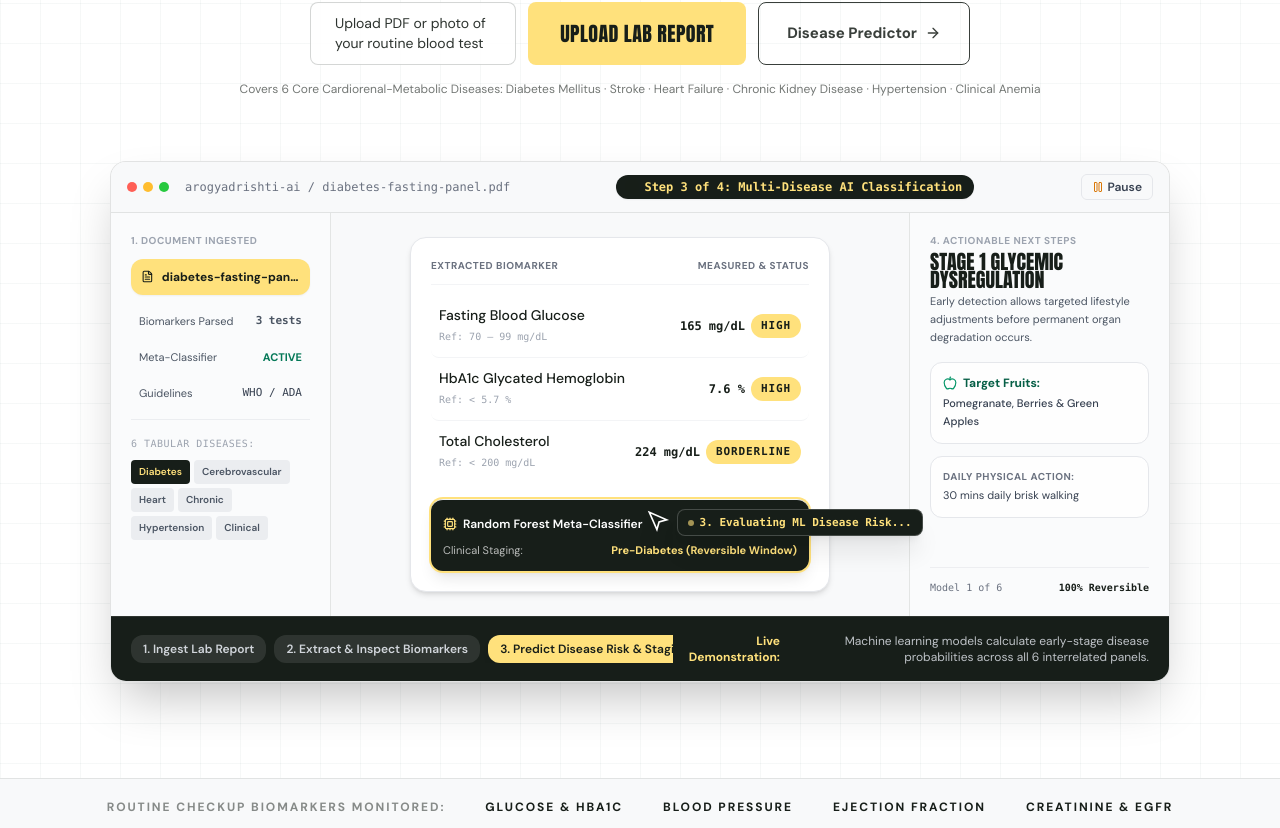
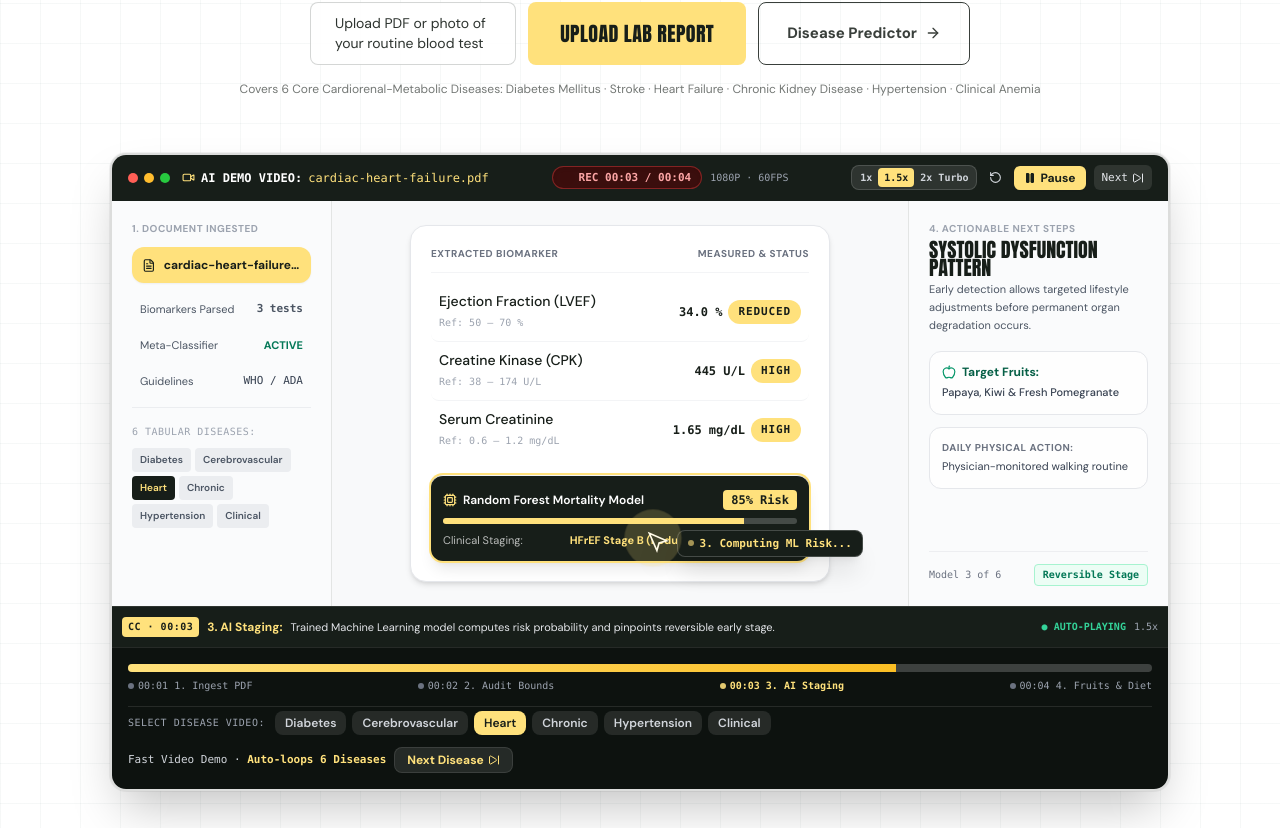
Before and after one commit to adisingh592/mini-ml-project, a React (Vite) app in the folder frontend/: page / in a window 1280 px wide. Shown: the part 910-1738 px from the top of the page. Built offline with nearby package versions, Linux system fonts and the light colour scheme; no server answers.

Commit message:
Convert hero walkthrough to fast video demonstration with timeline scrubber, closed captions, and speed controls

```diff
--- a/frontend/src/index.css
+++ b/frontend/src/index.css
@@ -170,3 +170,12 @@
 .animate-pulse-soft {
   animation: pulse-soft 1.8s ease-in-out infinite;
 }
+
+@keyframes laser-scan {
+  0% { top: 0%; opacity: 0.8; }
+  50% { opacity: 1; }
+  100% { top: 100%; opacity: 0.2; }
+}
+.animate-laser-scan {
+  animation: laser-scan 1.2s ease-in-out infinite;
+}
--- a/frontend/src/pages/HomePage.jsx
+++ b/frontend/src/pages/HomePage.jsx
@@ -2,7 +2,8 @@ import React, { useState, useEffect } from 'react'
 import { Link } from 'react-router-dom'
 import {
   Check, X, Cpu, ArrowRight, Activity, ShieldCheck, Database,
-  Sparkles, Apple, FileText, CheckCircle2, TrendingUp, Info, Play, Pause
+  Sparkles, Apple, FileText, CheckCircle2, TrendingUp, Info, Play, Pause,
+  RotateCcw, SkipForward, Video, Zap
 } from 'lucide-react'
 
 const CYCLING_MODELS = [
@@ -176,39 +177,51 @@ const HERO_REPORT_EXAMPLES = [
 const TOUR_STEPS = [
   {
     step: 0,
+    timestamp: '00:01',
+    chapter: '1. Ingest PDF',
     badge: 'Step 1 of 4: Document Ingestion',
     title: '1. Ingest Lab Report',
-    description: 'Patient uploads PDF, scan, or photo. The system ingests raw laboratory data.',
     cursorTarget: { x: '13%', y: '28%' },
-    cursorLabel: '1. Ingesting Lab Document...',
+    cursorLabel: '1. Scanning Lab PDF...',
     actionHighlight: 'left_file',
+    caption: 'High-speed OCR scans uploaded report and extracts raw clinical values.',
+    shortExplanation: 'Upload PDF / photo → OCR extracts clinical parameters instantly.',
   },
   {
     step: 1,
-    badge: 'Step 2 of 4: Biomarker Parsing & Normalization',
+    timestamp: '00:02',
+    chapter: '2. Audit Bounds',
+    badge: 'Step 2 of 4: Biomarker Normalization',
     title: '2. Extract & Inspect Biomarkers',
-    description: 'OCR extracts clinical parameters, checks standard normal intervals, and highlights out-of-bounds readings.',
     cursorTarget: { x: '45%', y: '36%' },
-    cursorLabel: '2. Inspecting Blood Biomarkers...',
+    cursorLabel: '2. Auditing Biomarkers...',
     actionHighlight: 'middle_biomarker',
+    caption: 'Audits values against WHO/ADA normal intervals; flags out-of-range metrics with delta alerts.',
+    shortExplanation: 'Audits values against normal limits; flags out-of-bounds metrics.',
   },
   {
     step: 2,
-    badge: 'Step 3 of 4: Multi-Disease AI Classification',
+    timestamp: '00:03',
+    chapter: '3. AI Staging',
+    badge: 'Step 3 of 4: Multi-Disease AI Prediction',
     title: '3. Predict Disease Risk & Staging',
-    description: 'Machine learning models calculate early-stage disease probabilities across all 6 interrelated panels.',
     cursorTarget: { x: '51%', y: '75%' },
-    cursorLabel: '3. Evaluating ML Disease Risk...',
+    cursorLabel: '3. Computing ML Risk...',
     actionHighlight: 'middle_model',
+    caption: 'Trained Machine Learning model computes risk probability and pinpoints reversible early stage.',
+    shortExplanation: 'Specialized ML classifier calculates risk probability & reversible early stage.',
   },
   {
     step: 3,
-    badge: 'Step 4 of 4: Preventive Nutrition & Lifestyle Plan',
+    timestamp: '00:04',
+    chapter: '4. Fruits & Diet',
+    badge: 'Step 4 of 4: Preventive Nutrition & Fruits',
     title: '4. Prescribe Fruits & Lifestyle Plan',
-    description: 'Recommends specific fruits, dietary changes, and daily exercise to naturally halt or reverse early progression.',
     cursorTarget: { x: '86%', y: '42%' },
-    cursorLabel: '4. Prescribing Fruits & Daily Habits...',
+    cursorLabel: '4. Prescribing Fruits & Habits...',
     actionHighlight: 'right_action',
+    caption: 'Prescribes disease-targeting fruits, dietary adjustments & daily walking to halt disease growth early.',
+    shortExplanation: 'Recommends targeted fruits, dietary habits & daily walking to reverse early risk.',
   },
 ]
 
@@ -216,15 +229,20 @@ function HeroInteractiveReportMockup() {
   const [diseaseIndex, setDiseaseIndex] = useState(0)
   const [tourStep, setTourStep] = useState(0)
   const [isPaused, setIsPaused] = useState(false)
+  const [playbackSpeed, setPlaybackSpeed] = useState(1.5) // 1.5x Fast by default!
   const [clickPulse, setClickPulse] = useState(false)
 
-  // Step progression timer (every 2.8s advances tour step; when cycle finishes, advances disease)
+  // Step duration adjusted by playback speed:
+  // 1x = 1600ms, 1.5x = 1060ms, 2x = 750ms
+  const stepDuration = Math.round(1600 / playbackSpeed)
+
+  // Video cycle timer
   useEffect(() => {
     if (isPaused) return
 
     const timer = setInterval(() => {
       setClickPulse(true)
-      setTimeout(() => setClickPulse(false), 500)
+      setTimeout(() => setClickPulse(false), Math.min(300, Math.round(stepDuration * 0.3)))
 
       setTourStep((prevStep) => {
         if (prevStep === TOUR_STEPS.length - 1) {
@@ -234,10 +252,10 @@ function HeroInteractiveReportMockup() {
         }
         return prevStep + 1
       })
-    }, 2800)
+    }, stepDuration)
 
     return () => clearInterval(timer)
-  }, [isPaused])
+  }, [isPaused, playbackSpeed, stepDuration])
 
   const current = HERO_REPORT_EXAMPLES[diseaseIndex]
   const currentTour = TOUR_STEPS[tourStep]
@@ -245,62 +263,133 @@ function HeroInteractiveReportMockup() {
   const handleSelectStep = (s) => {
     setTourStep(s)
     setClickPulse(true)
-    setTimeout(() => setClickPulse(false), 500)
+    setTimeout(() => setClickPulse(false), 300)
   }
 
   const handleSelectDisease = (idx) => {
     setDiseaseIndex(idx)
     setTourStep(0)
     setClickPulse(true)
-    setTimeout(() => setClickPulse(false), 500)
+    setTimeout(() => setClickPulse(false), 300)
   }
+
+  const handleRestart = () => {
+    setTourStep(0)
+    setClickPulse(true)
+    setTimeout(() => setClickPulse(false), 300)
+  }
+
+  const handleNextDisease = () => {
+    setDiseaseIndex((prev) => (prev + 1) % HERO_REPORT_EXAMPLES.length)
+    setTourStep(0)
+    setClickPulse(true)
+    setTimeout(() => setClickPulse(false), 300)
+  }
+
+  // Fast, nimble cursor transition
+  const cursorTransition = playbackSpeed >= 2
+    ? 'all 0.22s cubic-bezier(0.16, 1, 0.3, 1)'
+    : playbackSpeed >= 1.5
+    ? 'all 0.30s cubic-bezier(0.16, 1, 0.3, 1)'
+    : 'all 0.42s cubic-bezier(0.16, 1, 0.3, 1)'
+
+  const progressPercent = ((tourStep + 1) / TOUR_STEPS.length) * 100
 
   return (
     <div
       onMouseEnter={() => setIsPaused(true)}
       onMouseLeave={() => setIsPaused(false)}
-      className="max-w-[1060px] mx-auto mt-16 border border-[rgba(23,30,25,0.12)] bg-white shadow-2xl rounded-2xl overflow-hidden text-left transition-all relative"
+      className="max-w-[1060px] mx-auto mt-14 border-2 border-[#171e19]/15 bg-white shadow-2xl rounded-2xl overflow-hidden text-left transition-all relative ring-1 ring-black/5"
     >
-      {/* ── Top Window Bar with Live Workflow Indicator ── */}
-      <div className="flex flex-wrap items-center justify-between gap-3 px-4 py-3 border-b border-[rgba(23,30,25,0.1)] bg-[#f8f9fa]">
-        <div className="flex items-center gap-2">
+      {/* ── Top Video Bar with Live Recording Badge & Speed Controls ── */}
+      <div className="flex flex-wrap items-center justify-between gap-3 px-4 py-2.5 border-b border-[rgba(23,30,25,0.12)] bg-[#171e19] text-white">
+        {/* Left: macOS dots & Video File Tag */}
+        <div className="flex items-center gap-3">
           <div className="flex items-center gap-1.5">
             <i className="w-2.5 h-2.5 rounded-full bg-[#ff5f56]" />
             <i className="w-2.5 h-2.5 rounded-full bg-[#ffbd2e]" />
             <i className="w-2.5 h-2.5 rounded-full bg-[#27c93f]" />
           </div>
-          <span className="text-xs font-mono font-medium text-gray-500 ml-2 hidden sm:inline">
-            arogyadrishti-ai / {current.fileName}
-          </span>
+          <div className="flex items-center gap-1.5 text-xs font-mono font-medium text-gray-300">
+            <Video size={13} className="text-[#ffe17c]" />
+            <span className="hidden sm:inline font-bold text-white">AI DEMO VIDEO:</span>
+            <span className="text-[#ffe17c]">{current.fileName}</span>
+          </div>
         </div>
 
-        {/* Live Step Explanation Pill */}
-        <div className="flex items-center gap-2 bg-[#171e19] text-[#ffe17c] px-3 py-1 rounded-full text-xs font-mono font-semibold shadow-sm">
-          <span className="w-2 h-2 rounded-full bg-[#ffe17c] animate-ping" />
-          <span>{currentTour.badge}</span>
+        {/* Center: Live Recording & Timecode Counter */}
+        <div className="flex items-center gap-2">
+          <div className="flex items-center gap-2 bg-red-950/80 border border-red-500/40 text-red-300 px-2.5 py-0.5 rounded-full text-[11px] font-mono font-bold shadow-inner">
+            <span className="w-2 h-2 rounded-full bg-red-500 animate-ping" />
+            <span>REC {currentTour.timestamp} / 00:04</span>
+          </div>
+          <span className="text-[10px] font-mono text-gray-400 hidden md:inline">1080P · 60FPS</span>
         </div>
 
-        {/* Interactive Play/Pause Button */}
+        {/* Right: Video Controls (Speed, Restart, Play/Pause, Next) */}
+        <div className="flex items-center gap-2">
+          {/* Speed Pills */}
+          <div className="flex items-center bg-white/10 p-0.5 rounded-lg border border-white/15 text-[10px] font-mono">
+            {[1, 1.5, 2].map((s) => (
+              <button
+                key={s}
+                type="button"
+                onClick={() => setPlaybackSpeed(s)}
+                className={`px-1.5 py-0.5 rounded font-bold transition ${
+                  playbackSpeed === s
+                    ? 'bg-[#ffe17c] text-[#171e19] shadow-sm'
+                    : 'text-gray-300 hover:text-white'
+                }`}
+                title={`Playback speed ${s}x`}
+              >
+                {s === 2 ? '2x Turbo' : `${s}x`}
+              </button>
+            ))}
+          </div>
+
+          {/* Restart Button */}
+          <button
+            type="button"
+            onClick={handleRestart}
+            className="p-1 rounded-md text-gray-300 hover:text-white hover:bg-white/10 transition"
+            title="Restart video (0:00)"
+          >
+            <RotateCcw size={13} />
+          </button>
+
+          {/* Play/Pause Button */}
           <button
             type="button"
             onClick={() => setIsPaused(!isPaused)}
-          className="text-xs font-semibold px-2.5 py-1 rounded-md border border-gray-200 hover:bg-white text-gray-700 flex items-center gap-1 transition"
-          title={isPaused ? 'Resume auto-animation' : 'Pause animation'}
+            className="text-xs font-bold px-2.5 py-1 rounded-md bg-[#ffe17c] text-[#171e19] hover:bg-amber-300 flex items-center gap-1 transition shadow-sm"
+            title={isPaused ? 'Resume video' : 'Pause video'}
           >
-          {isPaused ? <Play size={12} className="text-emerald-600" /> : <Pause size={12} className="text-amber-600" />}
-          <span>{isPaused ? 'Resume' : 'Pause'}</span>
+            {isPaused ? <Play size={12} className="fill-[#171e19]" /> : <Pause size={12} className="fill-[#171e19]" />}
+            <span>{isPaused ? 'Play' : 'Pause'}</span>
+          </button>
+
+          {/* Next Disease Button */}
+          <button
+            type="button"
+            onClick={handleNextDisease}
+            className="text-[11px] font-mono px-2 py-1 rounded-md bg-white/10 hover:bg-white/20 text-gray-200 flex items-center gap-1 transition hidden sm:flex"
+            title="Next disease video"
+          >
+            <span>Next</span>
+            <SkipForward size={12} />
           </button>
         </div>
+      </div>
 
-      {/* ── Main Mockup Workspace Area (with Interactive Moving Cursor) ── */}
-      <div className="relative min-h-[360px] select-none">
-        {/* Floating Moving Cursor with Click Ripple */}
+      {/* ── Main Mockup Workspace Area (with Fast Gliding Cursor) ── */}
+      <div className="relative min-h-[360px] select-none bg-[#fbfcfd]">
+        {/* Floating Fast-Gliding Cursor with Action Tag */}
         <div
           className="absolute pointer-events-none z-40 flex items-start gap-1.5"
           style={{
             left: currentTour.cursorTarget.x,
             top: currentTour.cursorTarget.y,
-            transition: 'all 0.85s cubic-bezier(0.2, 0.8, 0.2, 1)',
+            transition: cursorTransition,
             transform: 'translate(-6px, -6px)',
           }}
         >
@@ -317,22 +406,29 @@ function HeroInteractiveReportMockup() {
             >
               <path d="M4 3l16 7-7 2-2 7z" />
             </svg>
-            {/* Click Ripple Effect */}
+            {/* Fast Click Ripple Effect */}
             {clickPulse && (
-              <span className="absolute -top-2 -left-2 w-8 h-8 rounded-full bg-[#ffe17c] opacity-80 animate-ping pointer-events-none" />
+              <span className="absolute -top-2 -left-2 w-8 h-8 rounded-full bg-[#ffe17c] opacity-90 animate-ping pointer-events-none" />
             )}
           </div>
 
-          {/* Animated Cursor Action Tag */}
-          <div className="bg-[#171e19] text-[#ffe17c] text-[11px] font-bold font-mono px-2.5 py-1 rounded-lg shadow-xl border border-white/20 whitespace-nowrap flex items-center gap-1.5 animate-in fade-in duration-300">
+          {/* Fast Animated Cursor Action Tag */}
+          <div className="bg-[#171e19] text-[#ffe17c] text-[11px] font-bold font-mono px-2.5 py-1 rounded-lg shadow-xl border border-white/20 whitespace-nowrap flex items-center gap-1.5">
             <span className="w-1.5 h-1.5 rounded-full bg-[#ffe17c] animate-pulse" />
             {currentTour.cursorLabel}
           </div>
         </div>
 
         <div className="grid grid-cols-1 md:grid-cols-[220px_1fr_260px] min-h-[350px]">
-          {/* ── Left Pane: Document Ingestion & Sample Selection (Step 1) ── */}
-          <div className={`border-r border-[rgba(23,30,25,0.1)] p-5 text-xs space-y-2.5 hidden md:block bg-[#fafbfc] transition-colors ${tourStep === 0 ? 'bg-[#ffe17c]/10' : ''}`}>
+          {/* ── Left Pane: Document Ingestion (Step 1) ── */}
+          <div className={`border-r border-[rgba(23,30,25,0.1)] p-5 text-xs space-y-2.5 hidden md:block bg-[#fafbfc] transition-colors relative ${tourStep === 0 ? 'bg-[#ffe17c]/15 ring-2 ring-inset ring-[#ffe17c]' : ''}`}>
+            {/* Laser Scanning Line Animation when Step 0 is active */}
+            {tourStep === 0 && (
+              <div className="absolute inset-0 pointer-events-none overflow-hidden z-20">
+                <div className="w-full h-1 bg-gradient-to-r from-transparent via-[#ffe17c] to-transparent shadow-[0_0_12px_#ffe17c] animate-laser-scan" />
+              </div>
+            )}
+
             <span className="text-[10px] font-bold uppercase tracking-wider text-gray-400 block mb-1">
               1. Document Ingested
             </span>
@@ -357,7 +453,7 @@ function HeroInteractiveReportMockup() {
               </div>
             </div>
 
-            {/* Disease Switcher Tabs */}
+            {/* Quick Disease Switcher in Left Pane */}
             <div className="pt-4 mt-3 border-t border-gray-200/70">
               <span className="text-[10px] text-gray-400 font-mono block mb-2 uppercase tracking-wider">
                 6 Tabular Diseases:
@@ -385,14 +481,14 @@ function HeroInteractiveReportMockup() {
           <div className="bg-[#f8f9fa] p-6 relative flex flex-col items-center justify-center min-h-[300px]">
             {/* Floating Biomarker Inspection Tooltip (Step 2) */}
             {tourStep === 1 && (
-              <div className="absolute top-4 left-6 right-6 md:right-auto md:max-w-xs z-30 bg-[#171e19] text-white p-3.5 rounded-xl shadow-2xl border-2 border-[#ffe17c] text-xs animate-in fade-in zoom-in-95 duration-300">
+              <div className="absolute top-4 left-6 right-6 md:right-auto md:max-w-xs z-30 bg-[#171e19] text-white p-3.5 rounded-xl shadow-2xl border-2 border-[#ffe17c] text-xs animate-in fade-in zoom-in-95 duration-200">
                 <div className="flex items-center justify-between text-[10px] font-mono text-[#ffe17c] mb-1">
-                  <span>STEP 2 · BIOMARKER INSPECTED</span>
-                  <span className="font-bold">{current.tests[0].status}</span>
+                  <span>STEP 2 · AUDITING BIOMARKER</span>
+                  <span className="font-bold px-1.5 py-0.5 bg-red-500/20 text-red-300 rounded">{current.tests[0].status}</span>
                 </div>
                 <b className="block text-white text-sm font-bold">{current.tests[0].name}</b>
                 <p className="text-[11px] text-[#b7c6c2] mt-1 leading-relaxed">
-                  Measured at <b className="text-white">{current.tests[0].value}</b>. Reference normal range is{' '}
+                  Measured: <b className="text-white font-mono">{current.tests[0].value}</b>. Normal bound is{' '}
                   <span className="font-mono text-emerald-400">{current.tests[0].ref}</span> ({current.tests[0].delta}).
                 </p>
               </div>
@@ -400,7 +496,7 @@ function HeroInteractiveReportMockup() {
 
             {/* Test Parameters Card */}
             <div
-              className={`bg-white text-[#171e19] w-full max-w-[420px] p-5 rounded-2xl shadow-md border transition-all duration-300 ${
+              className={`bg-white text-[#171e19] w-full max-w-[420px] p-5 rounded-2xl shadow-md border transition-all duration-200 ${
                 tourStep === 1 ? 'border-amber-400 ring-2 ring-amber-300 shadow-xl' : 'border-gray-200'
               }`}
             >
@@ -416,7 +512,7 @@ function HeroInteractiveReportMockup() {
               {current.tests.map((test, i) => (
                 <div
                   key={i}
-                  className={`flex justify-between items-center py-2.5 px-2 rounded-lg text-sm transition-colors ${
+                  className={`flex justify-between items-center py-2 px-2 rounded-lg text-sm transition-colors ${
                     i === 0 && tourStep === 1 ? 'bg-amber-50 font-bold' : ''
                   } ${i < current.tests.length - 1 ? 'border-b border-gray-100' : ''}`}
                 >
@@ -433,7 +529,7 @@ function HeroInteractiveReportMockup() {
 
               {/* Step 3 Highlight: AI Model Classification Card */}
               <div
-                className={`mt-4 pt-3.5 border-t border-gray-100 rounded-xl p-3 transition-all duration-300 ${
+                className={`mt-4 pt-3.5 border-t border-gray-100 rounded-xl p-3 transition-all duration-200 ${
                   tourStep === 2 ? 'bg-[#171e19] text-white ring-2 ring-[#ffe17c] shadow-lg' : 'bg-gray-50 text-[#171e19]'
                 }`}
               >
@@ -445,6 +541,14 @@ function HeroInteractiveReportMockup() {
                   <span className={`font-mono text-xs font-bold px-2 py-0.5 rounded ${tourStep === 2 ? 'bg-[#ffe17c] text-[#171e19]' : 'bg-[#171e19] text-[#ffe17c]'}`}>
                     {current.probability}% Risk
                   </span>
+                </div>
+
+                {/* Fast Dynamic Risk Fill Bar */}
+                <div className="mt-2 w-full bg-white/20 h-1.5 rounded-full overflow-hidden">
+                  <div
+                    className="h-full bg-[#ffe17c] transition-all duration-300"
+                    style={{ width: `${current.probability}%` }}
+                  />
                 </div>
 
                 <div className="mt-2 text-[11px] flex items-center justify-between">
@@ -470,7 +574,7 @@ function HeroInteractiveReportMockup() {
               </p>
 
               {/* Recommended Fruits Section */}
-              <div className={`mt-4 p-3 rounded-xl border transition-all ${tourStep === 3 ? 'bg-white border-amber-300 shadow-md' : 'bg-white/80 border-gray-200'}`}>
+              <div className={`mt-4 p-3 rounded-xl border transition-all ${tourStep === 3 ? 'bg-white border-amber-300 shadow-md ring-1 ring-amber-300' : 'bg-white/80 border-gray-200'}`}>
                 <div className="flex items-center gap-1.5 text-xs font-bold text-emerald-800 mb-1">
                   <Apple size={14} className="text-emerald-600 flex-shrink-0" />
                   <span>Target Fruits:</span>
@@ -493,34 +597,94 @@ function HeroInteractiveReportMockup() {
 
             <div className="pt-3 border-t border-gray-200/60 flex items-center justify-between text-[10px] text-gray-500 font-mono">
               <span>Model {diseaseIndex + 1} of {HERO_REPORT_EXAMPLES.length}</span>
-              <span className="font-bold text-[#171e19]">100% Reversible</span>
-            </div>
+              <span className="font-bold text-emerald-700 bg-emerald-50 px-2 py-0.5 rounded border border-emerald-200">Reversible Stage</span>
             </div>
           </div>
         </div>
 
-      {/* ── Interactive 4-Step Explanation Bar at Bottom ── */}
-      <div className="px-5 py-4 bg-[#171e19] text-white border-t border-white/10 flex flex-col sm:flex-row items-center justify-between gap-4">
-        <div className="flex items-center gap-2 overflow-x-auto w-full sm:w-auto pb-1 sm:pb-0">
+        {/* ── Video Subtitles / Closed Captions [CC] Overlay ── */}
+        <div className="p-2.5 bg-[#171e19] text-white border-t border-white/10 flex items-center justify-between gap-3 text-xs">
+          <div className="flex items-center gap-2 overflow-hidden">
+            <span className="bg-[#ffe17c] text-[#171e19] font-mono font-bold text-[10px] px-1.5 py-0.5 rounded tracking-wider uppercase flex-shrink-0">
+              CC · {currentTour.timestamp}
+            </span>
+            <span className="font-bold text-[#ffe17c] flex-shrink-0">{currentTour.chapter}:</span>
+            <span className="text-gray-200 text-[11px] truncate hidden sm:inline">{currentTour.caption}</span>
+            <span className="text-gray-200 text-[11px] truncate sm:hidden">{currentTour.shortExplanation}</span>
+          </div>
+          <div className="flex items-center gap-2 text-[10px] font-mono text-gray-400 flex-shrink-0">
+            <span className="text-emerald-400 font-bold hidden md:inline">● AUTO-PLAYING</span>
+            <span>{playbackSpeed}x</span>
+          </div>
+        </div>
+      </div>
+
+      {/* ── Interactive Video Progress Bar & Chapter Scrubber ── */}
+      <div className="p-4 bg-[#0d120f] text-white border-t border-white/10">
+        {/* Scrubber Track with Chapter Markers */}
+        <div className="relative mb-3">
+          {/* Background Track with Click-to-Seek */}
+          <div className="w-full h-2 bg-white/20 rounded-full overflow-hidden cursor-pointer relative">
+            {/* Active Continuous Video Progress Fill */}
+            <div
+              className="h-full bg-gradient-to-r from-[#ffe17c] to-amber-400 transition-all duration-300 relative"
+              style={{ width: `${progressPercent}%` }}
+            />
+          </div>
+
+          {/* Chapter Tick Marks */}
+          <div className="flex justify-between items-center mt-1.5 text-[10px] font-mono text-gray-400">
             {TOUR_STEPS.map((s, idx) => (
               <button
                 key={s.step}
                 type="button"
                 onClick={() => handleSelectStep(idx)}
-              className={`px-3 py-1.5 rounded-xl text-xs font-semibold whitespace-nowrap transition-all flex items-center gap-1.5 ${
-                tourStep === idx
-                  ? 'bg-[#ffe17c] text-[#171e19] shadow-md font-bold'
+                className={`transition hover:text-white flex items-center gap-1 ${
+                  tourStep === idx ? 'text-[#ffe17c] font-bold' : ''
+                }`}
+              >
+                <span className={`w-1.5 h-1.5 rounded-full ${tourStep === idx ? 'bg-[#ffe17c] animate-pulse' : 'bg-gray-500'}`} />
+                <span>{s.timestamp} {s.chapter}</span>
+              </button>
+            ))}
+          </div>
+        </div>
+
+        {/* Bottom Control Bar: Disease Switcher Tabs & Quick Actions */}
+        <div className="flex flex-wrap items-center justify-between gap-3 pt-1 border-t border-white/10 text-xs">
+          <div className="flex items-center gap-1.5 overflow-x-auto pb-1 sm:pb-0">
+            <span className="text-[10px] font-mono text-gray-400 uppercase tracking-wider mr-1">
+              Select Disease Video:
+            </span>
+            {HERO_REPORT_EXAMPLES.map((ex, i) => (
+              <button
+                key={ex.id}
+                type="button"
+                onClick={() => handleSelectDisease(i)}
+                className={`px-2.5 py-1 rounded-lg text-xs font-semibold whitespace-nowrap transition-all ${
+                  diseaseIndex === i
+                    ? 'bg-[#ffe17c] text-[#171e19] font-bold shadow-md'
                     : 'bg-white/10 text-gray-300 hover:bg-white/20'
                 }`}
               >
-              <span>{s.title}</span>
+                {ex.disease.split(' ')[0]}
               </button>
             ))}
           </div>
 
-        <div className="text-xs text-gray-300 text-center sm:text-right flex items-center gap-2">
-          <span className="text-[#ffe17c] font-bold hidden md:inline">Live Demonstration:</span>
-          <span className="opacity-90">{currentTour.description}</span>
+          <div className="flex items-center gap-2">
+            <span className="text-[11px] text-gray-300 font-mono hidden md:inline">
+              Fast Video Demo · <span className="text-[#ffe17c] font-bold">Auto-loops 6 Diseases</span>
+            </span>
+            <button
+              type="button"
+              onClick={handleNextDisease}
+              className="text-xs font-bold px-3 py-1 rounded-lg bg-white/10 hover:bg-white/20 text-[#ffe17c] border border-white/10 transition flex items-center gap-1"
+            >
+              <span>Next Disease</span>
+              <SkipForward size={12} />
+            </button>
+          </div>
         </div>
       </div>
     </div>
```
Lines whose indentation alone changed are shown as unchanged.
